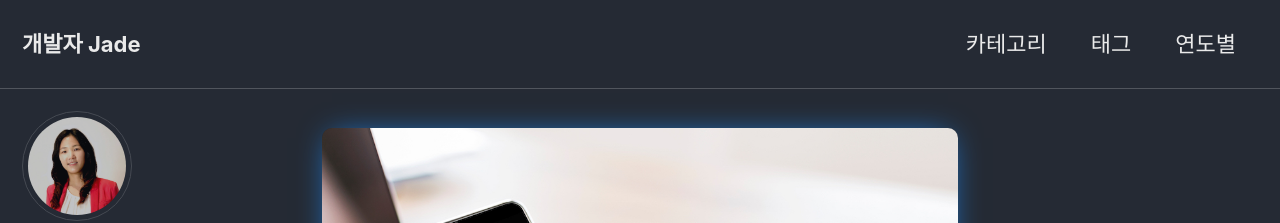
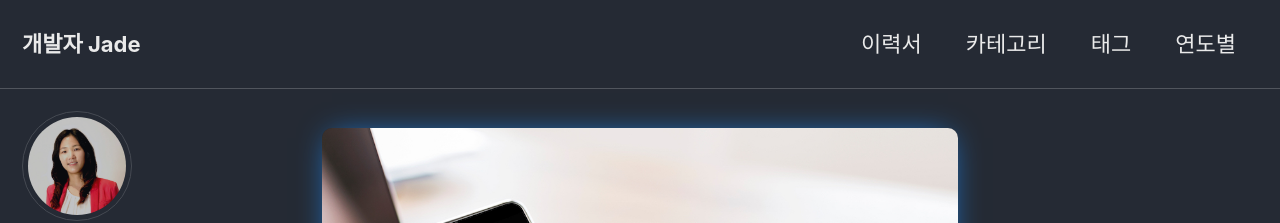
Before and after one commit to trevino-kim/github.io, a Jekyll site: the page built from index.html, in a window 1280 px wide and 900 px high. Shown: the top 223 px of the window. Built offline with Jekyll 4.4.1, drawn with Linux system fonts in a browser that asks for light colours; cached includes are drawn as plain includes; the list of posts is cut into pages by our own code.

Commit message:
Update navigation.yml

```diff
--- a/_data/navigation.yml
+++ b/_data/navigation.yml
@@ -2,6 +2,8 @@
 main:
   #- title: "Quick-Start Guide"
   #  url: https://mmistakes.github.io/minimal-mistakes/docs/quick-start-guide/
+  - title: "이력서"
+    url: https://jade-kim.github.io/about/
   - title: "카테고리"
     url: https://jade-kim.github.io/categories/
   - title: "태그"
```
